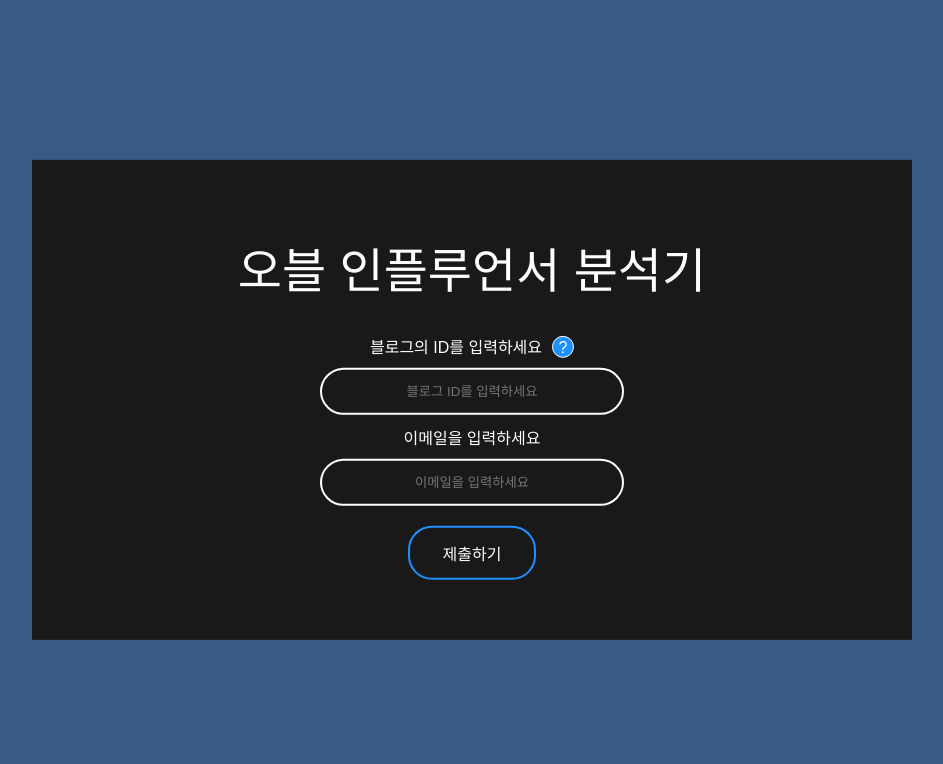
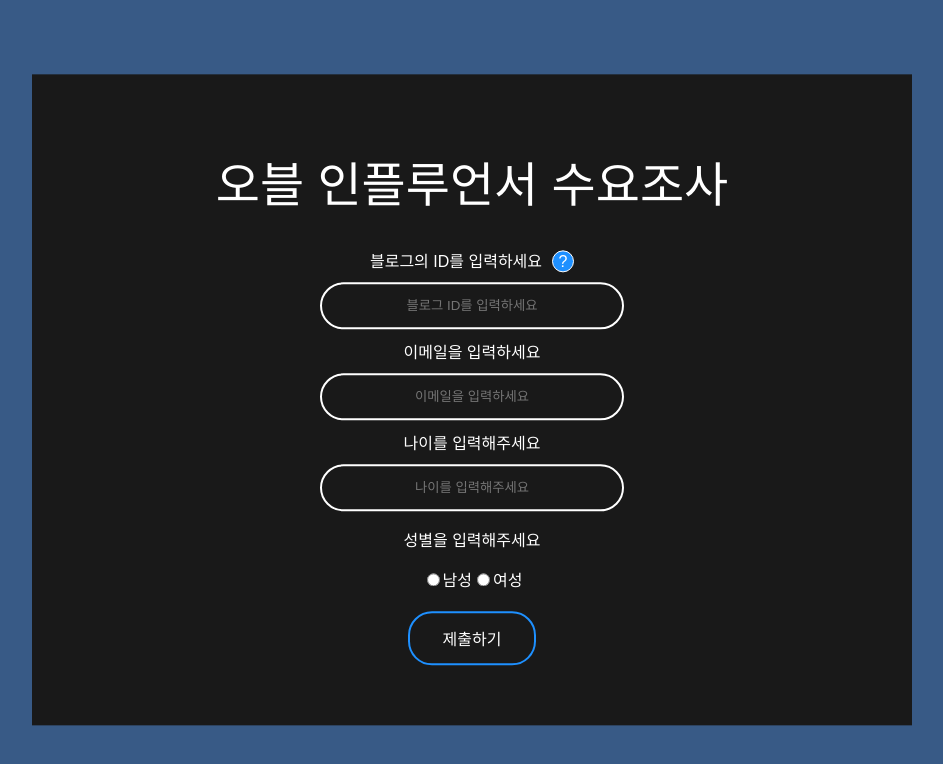
Before and after one commit to hyde0395/ohble_influencer_analysis_website, a Next.js app: page / in a window 1280 px wide. Shown: the top 764 px of the page, without its empty margins (168-1111 px from the left). Built offline with nearby package versions, Linux system fonts and the light colour scheme.

Commit message:
Nodemailer API 연결완 료

```diff
--- a/package.json
+++ b/package.json
@@ -9,15 +9,21 @@
     "lint": "next lint"
   },
   "dependencies": {
+    "@types/dotenv": "^8.2.0",
     "@types/node": "20.2.5",
     "@types/react": "18.2.8",
     "@types/react-dom": "18.2.4",
+    "dotenv": "^16.1.4",
     "eslint": "8.42.0",
     "eslint-config-next": "13.4.4",
     "next": "13.4.4",
+    "nodemailer": "^6.9.3",
     "react": "18.2.0",
     "react-dom": "18.2.0",
     "react-hook-form": "^7.44.3",
     "typescript": "5.1.3"
+  },
+  "devDependencies": {
+    "@types/nodemailer": "^6.4.8"
   }
 }
--- a/pages/api/contact.ts
+++ b/pages/api/contact.ts
@@ -1,5 +1,35 @@
 import { NextApiRequest, NextApiResponse } from "next";
+import nodemailer from "nodemailer";
+import dotenv from "dotenv";
+dotenv.config();
 
 export default function sendGmail(req: NextApiRequest, res: NextApiResponse) {
-  return res.status(200).json({ name: "choi ha lim" });
+  const transporter = nodemailer.createTransport({
+    port: 587,
+    host: "smtp.gmail.com",
+    secure: false,
+    auth: {
+      user: process.env.GMAILUSER,
+      pass: process.env.GMAILPASSWORD,
+    },
+  });
+
+  const toHostMailData = {
+    from: "aranea0395@gmail.com",
+    to: "apologus0395@gmail.com",
+    sugject: `${req.body.id}님으로부터 요청이 들어왔습니다.`,
+    text: `ID :${req.body.id} `,
+    html: `
+    <p>id : ${req.body.id}</p>
+    <p>email : ${req.body.email}</p>
+    <p>나이 : ${req.body.age}</p>
+    <p>성별 : ${req.body.gender}</p>
+    `,
+  };
+
+  transporter.sendMail(toHostMailData, function (err, info) {
+    if (err) console.log(err);
+    else console.log(info);
+  });
+  return res.send("보냈습니다");
 }
--- a/pages/index.tsx
+++ b/pages/index.tsx
@@ -1,10 +1,13 @@
 import { useState } from "react";
-import { appendErrors, useForm } from "react-hook-form";
+import { useForm } from "react-hook-form";
 
 export default function Home() {
+  // form 데이터 자료형 지정
   interface HookFormTypes {
     id: string;
     email: string;
+    age: number;
+    gender: string;
   }
 
   // 물음표 버튼 State 설정
@@ -12,9 +15,9 @@ export default function Home() {
   // Submit 버튼 State 설정
   const [submit, setSubmit] = useState(false);
 
-  // handleSumbit
-  // watch는 입력값를 감시하는 기능
-  // register 결과 데이터의 속성을 결정하고 검증할때 쓴다.
+  // handleSumbit : 제출시 이벤트 제어
+  // watch : 입력값를 감시하는 기능
+  // register : 결과 데이터의 속성을 결정하고 검증할때 쓴다.
   const {
     register,
     watch,
@@ -26,9 +29,19 @@ export default function Home() {
   // console.log(watch());
   console.log(errors);
 
-  const onValid = (data: HookFormTypes) => {
-    console.log(data, "onvaild");
+  const onValid = async (data: HookFormTypes) => {
+    console.log(data, "유효함");
     setSubmit(true);
+    await fetch("/api/contact", {
+      method: "POST",
+      headers: {
+        Accept: "application/json, text/plain",
+        "Content-Type": "application/json",
+      },
+      body: JSON.stringify(data),
+    }).then((res) => {
+      if (res.status === 200) console.log("Mail send", res);
+    });
   };
 
   // const onSubmit = (event: React.SyntheticEvent<HTMLFormElement>) => {
@@ -42,7 +55,7 @@ export default function Home() {
       className="box"
       onSubmit={handleSubmit(onValid)}
     >
-      <h1>오블 인플루언서 분석기</h1>
+      <h1>오블 인플루언서 수요조사</h1>
       <p>블로그의 ID를 입력하세요</p>
       <a
         className="questionMark"
@@ -81,8 +94,9 @@ export default function Home() {
         {...register("email", {
           required: "이메일을 입력하세요.",
           pattern: {
-            value: /\S+@\S+\.\S+/,
-            message: "@과 .이 포함되지 않았습니다.",
+            value:
+              /(([^<>()\[\]\\.,;:\s@"]+(\.[^<>()\[\]\\.,;:\s@"]+)*)|(".+"))@((\[[0-9]{1,3}\.[0-9]{1,3}\.[0-9]{1,3}\.[0-9]{1,3}])|(([a-zA-Z\-0-9]+\.)+[a-zA-Z]{2,}))/,
+            message: "알맞은 이메일이 아닙니다.",
           },
         })}
         type="text"
@@ -90,13 +104,46 @@ export default function Home() {
         placeholder="이메일을 입력하세요"
       />
       {errors.email && <small role="alert">{errors.email.message}</small>}
+      <p>나이를 입력해주세요</p>
+      <input
+        {...register("age", {
+          required: "나이를 입력하세요",
+          pattern: {
+            value: /^[0-9]{1,2}$/,
+            message: "알맞은 값이 아닙니다. 다시입력해주세요",
+          },
+        })}
+        type="number"
+        placeholder="나이를 입력해주세요"
+      />
+      {errors.age && <small role="alert">{errors.age.message}</small>}
+      <p style={{ display: "block" }}>성별을 입력해주세요</p>
+      <input
+        {...register("gender", {
+          required: "성별을 체크해주세요",
+        })}
+        type="radio"
+        className="gender"
+        value="male"
+        name="gender"
+      />
+      <p>남성</p>
+      <input
+        {...register("gender", {
+          required: "성별을 체크해주세요",
+        })}
+        type="radio"
+        className="gender"
+        value="female"
+        name="gender"
+      />
+      <p>여성</p>
       <input
         type="submit"
         className="submit"
         value="제출하기"
         disabled={isSubmitting}
       />
-
       {submit && (
         <div className="endingBox">
           <div
--- a/styles/globals.css
+++ b/styles/globals.css
@@ -4,6 +4,7 @@ body {
   font-family: sans-serif;
   background: #385a86;
 }
+
 p {
   font-size: 1rem;
   color: #ffffff;
@@ -44,7 +45,12 @@ p {
   text-transform: uppercase;
   font-weight: 500;
 }
-.box input[type="text"] {
+input[type="number"] ::-webkit-outer-spin-button,
+input[type="number"]::-webkit-inner-spin-button {
+  -webkit-appearance: none;
+}
+.box input[type="text"],
+.box input[type="number"] {
   border: 0;
   background: none;
   display: block;
@@ -58,7 +64,8 @@ p {
   border-radius: 24px;
   transition: 0.25s;
 }
-.box input[type="text"]:focus {
+.box input[type="text"]:focus,
+input[type="number"]:focus {
   width: 310px;
   border-color: #1e90ff;
 }
@@ -84,7 +91,7 @@ p {
 .id_description {
   width: 250px;
   height: 24px;
-  top: 33.5%;
+  top: 25.5%;
   left: 64%;
   position: absolute;
   background-color: #ffffff;
@@ -127,7 +134,7 @@ p {
   line-height: 25px;
   margin-top: 100px;
 }
-
+/*경고 메세지*/
 small {
   color: #fff763;
   display: block;
```
Also changed, not shown: pages/api/hello.ts (+4 -4 lines), 2 other files (tests, documents, lock files or other folders).
